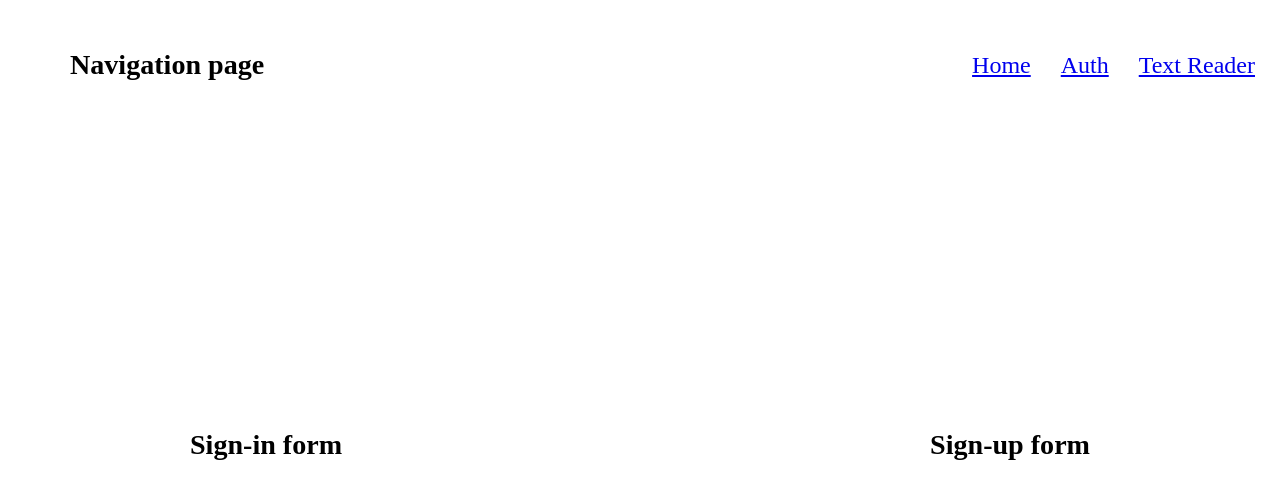
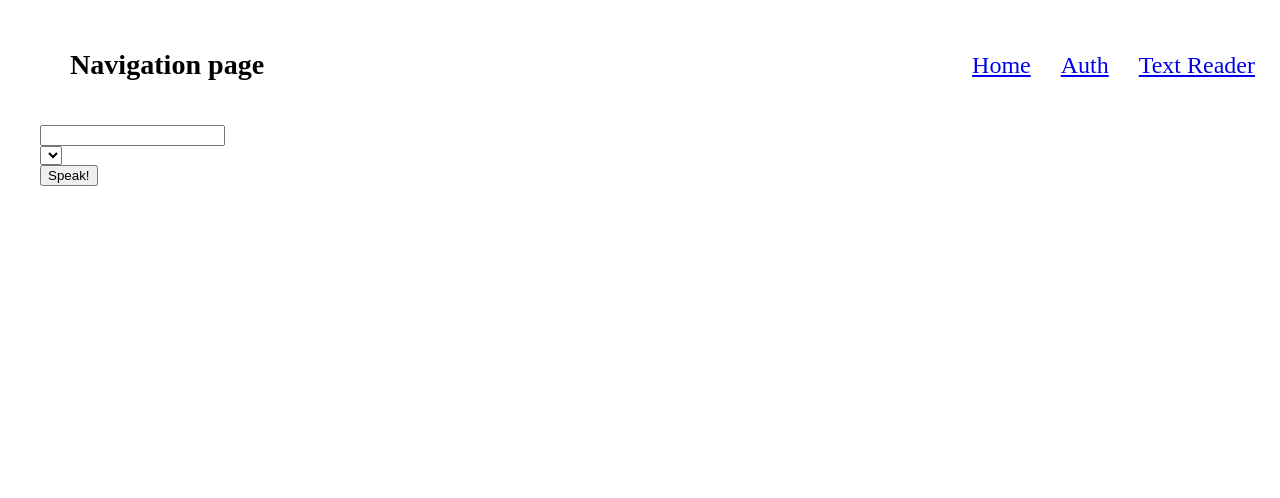
Before and after one commit to ikromshi/voiceful, a React (Create React App) app in the folder frontend/: page /text-reader in a window 1280 px wide. Shown: the top 498 px of the page. Built offline with nearby package versions, Linux system fonts and the light colour scheme.

Commit message:
added text-reader route and component

```diff
--- a/frontend/src/App.tsx
+++ b/frontend/src/App.tsx
@@ -2,6 +2,7 @@ import Index from './routes/index';
 import { Route, Routes } from 'react-router-dom';
 import Authentication from './routes/authentication/authentication';
 import Navigation from './routes/navigation/navigation';
+import TextReader from './components/text-reader/text-reader';
 
 function App() {
   return (
@@ -10,7 +11,7 @@ function App() {
           <Route path="/" element={<Navigation />}>
             <Route index element={<Index />}/>
             <Route path="auth" element={<Authentication />} />
-            <Route path="text-reader" element={<Authentication />} />
+            <Route path="text-reader" element={<TextReader />} />
           </ Route>
         </Routes>
     </div>
--- /dev/null
+++ b/frontend/src/components/text-reader/text-reader.tsx
@@ -0,0 +1,34 @@
+import { FormEvent, useState } from "react";
+import VoiceSelector from "./voice-selector";
+const synth = window.speechSynthesis;
+
+const TextReader = () => {
+  const [textValue, setTextValue] = useState<string>("");
+  const [selectedVoice, setSelectedVoice] = useState<number>(0);
+
+  if (!synth) {
+    return <span>Your browser does not support Speech Synthesis!</span>;
+  }
+
+  const speak = (e: FormEvent<HTMLFormElement>) => {
+    e.preventDefault();
+
+    const synth = window.speechSynthesis;
+    const utterance = new SpeechSynthesisUtterance(textValue);
+    utterance.voice = synth.getVoices()[selectedVoice];
+
+    synth.speak(utterance);
+  }
+
+  return (
+    <div>
+      <form onSubmit={speak}>
+        <input type="text" value={textValue} onChange={e => setTextValue(e.target.value)}/>
+        <VoiceSelector selected={selectedVoice} setSelected={setSelectedVoice}/>
+        <button type="submit">Speak!</button>
+      </form>
+    </div>
+  )
+}
+
+export default TextReader;
--- /dev/null
+++ b/frontend/src/components/text-reader/voice-selector.tsx
@@ -0,0 +1,34 @@
+import { useCallback, useEffect, useState } from "react"
+import { VoiceSelectorProps } from "../../types/types";
+
+const synth = window.speechSynthesis;
+
+const VoiceSelector = ({selected = 0, setSelected }: VoiceSelectorProps) => {
+  const [voices, setVoices] = useState<SpeechSynthesisVoice[]>([]);
+
+  const populateVoiceList = useCallback(() => {
+    const newVoices = synth.getVoices();
+    setVoices(newVoices);
+  }, []);
+
+  useEffect(() => {
+    populateVoiceList();
+    if (synth.onvoiceschanged !== undefined) {
+      synth.onvoiceschanged = populateVoiceList;
+    }
+  }, [populateVoiceList])
+
+  return (
+    <div>
+      <select value={selected} onChange={(e) => setSelected(parseInt(e.target.value))}>
+        {voices.map((voice, index) => (
+          <option key={index} value={index}>
+            {voice.name} ({voice.lang}) {voice.default && ' [Default]'}
+          </option>
+        ))}
+      </select>
+    </div>
+  )
+}
+
+export default VoiceSelector;
--- /dev/null
+++ b/frontend/src/types/types.ts
@@ -0,0 +1,4 @@
+export type VoiceSelectorProps = {
+  selected: number;
+  setSelected: React.Dispatch<React.SetStateAction<number>>;
+}
```
Also changed, not shown: frontend/src/components/text-reader/text-reader.css (added).
